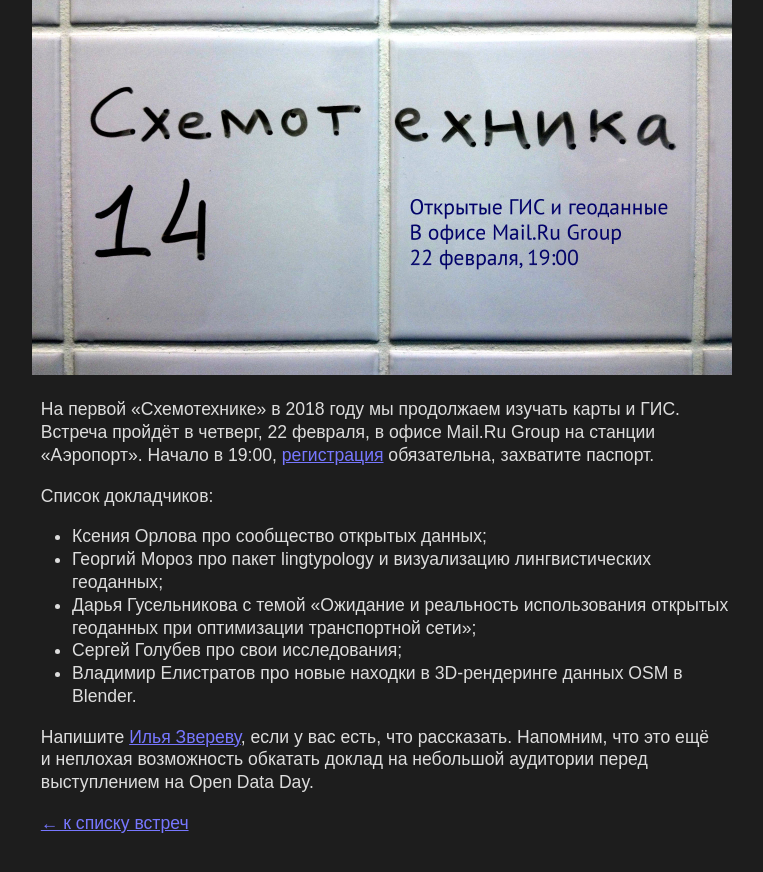
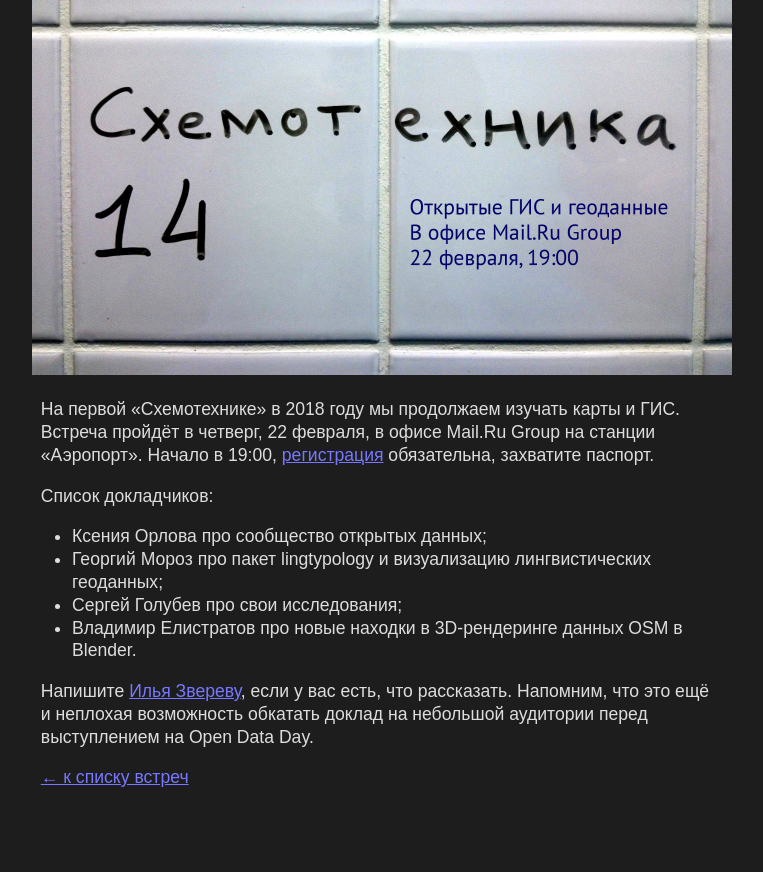
Before and after one commit to Zverik/schemotechnika, a Jekyll site: the page built from _posts/2018-02-02-schemo14.md, in a window 1280 px wide. Shown: the top 872 px of the page, without its empty margins (258-1021 px from the left). Built offline with Jekyll 4.4.1, drawn with Linux system fonts in a browser that asks for light colours.

Commit message:
removed Daria

```diff
--- a/_posts/2018-02-02-schemo14.md
+++ b/_posts/2018-02-02-schemo14.md
@@ -12,7 +12,6 @@ image: schemo14.jpg
 
 * Ксения Орлова про сообщество открытых данных;
 * Георгий Мороз про пакет lingtypology и визуализацию лингвистических геоданных;
-* Дарья Гусельникова с темой «Ожидание и реальность использования открытых геоданных при оптимизации транспортной сети»;
 * Сергей Голубев про свои исследования;
 * Владимир Елистратов про новые находки в 3D-рендеринге данных OSM в Blender.
 
```
